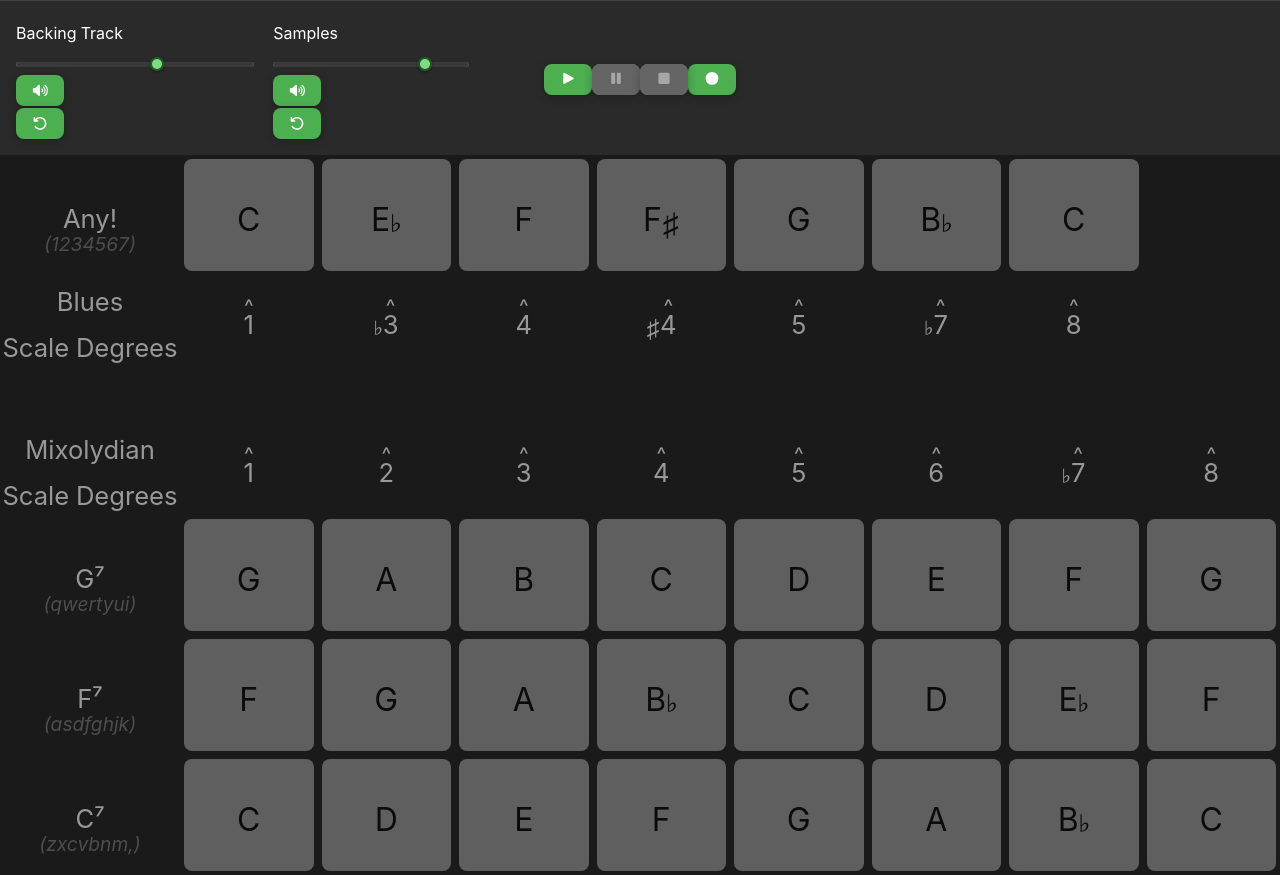
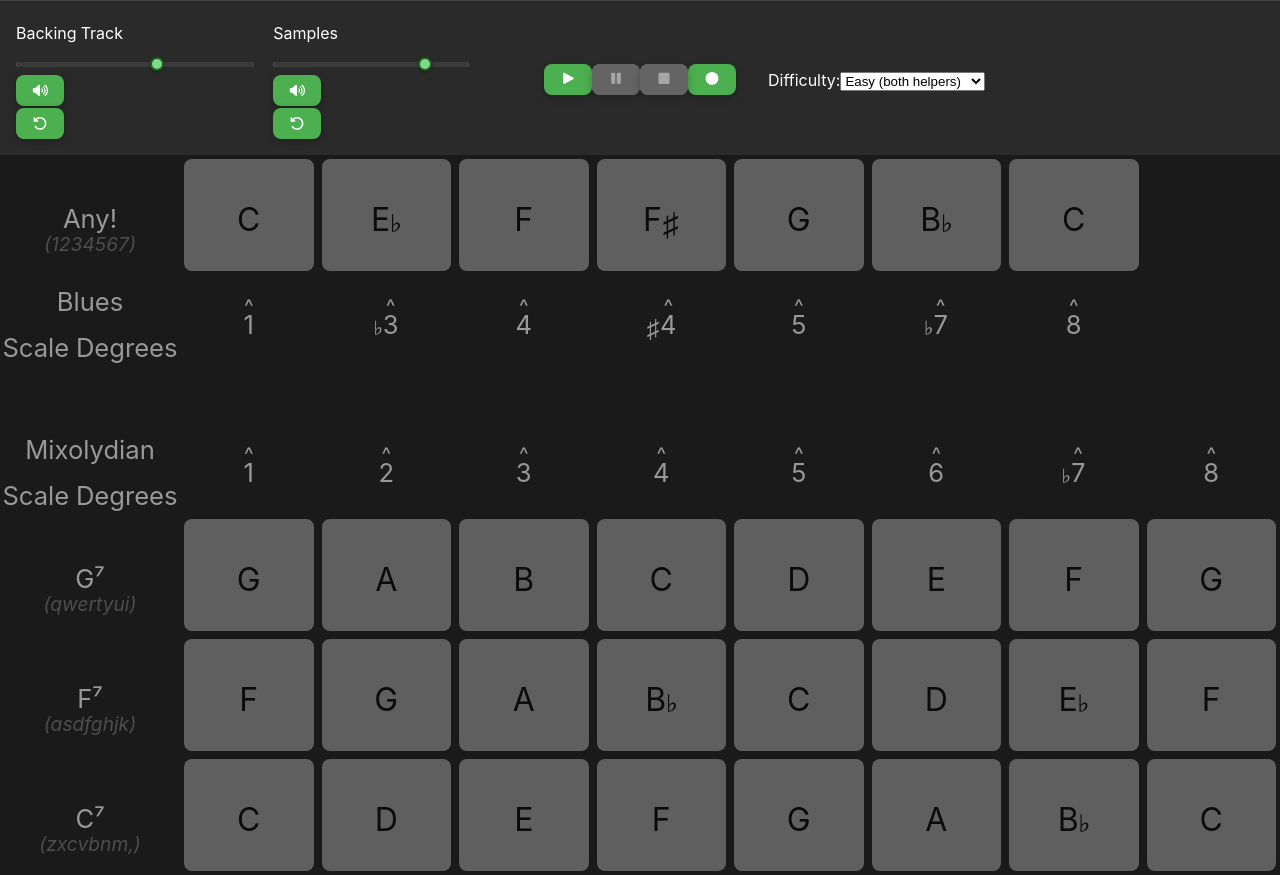
Before and after one commit to asdfang/color-improv, a React (Vite) app in the folder client/: page / in a window 1280 px wide. Built offline with nearby package versions, Linux system fonts and the light colour scheme; no server answers.

Commit message:
feat: create DifficultySelect component, adjusting what visual helpers appear on ChordLabelCells

```diff
--- a/client/src/App.jsx
+++ b/client/src/App.jsx
@@ -7,6 +7,7 @@ import { usePreferencesSync } from './hooks/usePreferencesSync';
 import { VolumeControl } from './components/controls/VolumeControl'; // TODO: extract to TopPanel
 import { PlaybackControls } from './components/controls/PlaybackControls'; // TODO: extract to TopPanel
 import { Grid } from './components/grid/Grid';
+import { DifficultySelect } from './components/controls/DifficultySelect';
 
 export default function App() {
     const { audioEngine, timingEngine, recordingEngine, noteLogger, keyboardHandler } = useStudio();
@@ -37,6 +38,9 @@ export default function App() {
                     <VolumeControl source="samples" />
                 </div>
                 <PlaybackControls />
+                <div id="settings-panel">
+                    <DifficultySelect />
+                </div>
             </div>
             <Grid />
         </div>
--- /dev/null
+++ b/client/src/components/controls/DifficultySelect.jsx
@@ -0,0 +1,21 @@
+import { usePreferences } from '../../contexts/PreferencesContext';
+
+export function DifficultySelect() {
+    const { preferences, setPreference } = usePreferences();
+
+    /** @param {import('react').ChangeEvent<HTMLSelectElement>} e */
+    const handleSelect = (e) => {
+        setPreference('difficulty', e.target.value);
+    };
+
+    return (
+        <div className="difficulty-select">
+            <label htmlFor="difficulty-select">Difficulty:</label>
+            <select id="difficulty-select" value={preferences.difficulty} onChange={handleSelect}>
+                <option value="easy">Easy (both helpers)</option>
+                <option value="medium">Medium (one helper)</option>
+                <option value="hard">Hard (no helpers)</option>
+            </select>
+        </div>
+     );
+}
--- a/client/src/components/grid/Grid.jsx
+++ b/client/src/components/grid/Grid.jsx
@@ -1,5 +1,6 @@
 import { useState, useEffect } from 'react';
 import { useStudio } from '/src/contexts/StudioContext';
+import { usePreferences } from '/src/contexts/PreferencesContext';
 import { usePlayback } from '/src/contexts/PlaybackContext';
 import { useActiveNotes } from '/src/hooks/useActiveNotes';
 import { NoteCell } from './NoteCell';
@@ -14,6 +15,7 @@ import { CELL_TYPE, buildGridData } from '/src/visual/grid-data.js';
 
 export function Grid() {
     const { timingEngine } = useStudio();
+    const { preferences } = usePreferences();
     const { playbackState } = usePlayback();
     const activeNotes = useActiveNotes();
     const [gridData] = useState(() => buildGridData());
@@ -26,13 +28,16 @@ export function Grid() {
          * @param {{ currentChord: string | null, nextChord: string, beatsUntilNextChord: number | null }} data
          */
         const handleBeatChange = ({ currentChord, nextChord, beatsUntilNextChord }) => {
-            setCurrentChord(currentChord);
-            setNextChord(nextChord);
-            if (beatsUntilNextChord !== null && beatsUntilNextChord <= 4) {
-                setBeatsUntilNextChord(beatsUntilNextChord);
-            } else {
-                setBeatsUntilNextChord(null);
-            }
+            const showCurrentChord = preferences.difficulty !== 'hard';
+            const showCountdown = preferences.difficulty === 'easy';
+
+            setCurrentChord(showCurrentChord ? currentChord : null);
+            setNextChord(showCountdown ? nextChord : null);
+            setBeatsUntilNextChord(
+                showCountdown && (beatsUntilNextChord !== null && beatsUntilNextChord <= 4)
+                    ? beatsUntilNextChord
+                    : null
+            );
         };
 
         timingEngine.setOnBeatChange(handleBeatChange);
```
